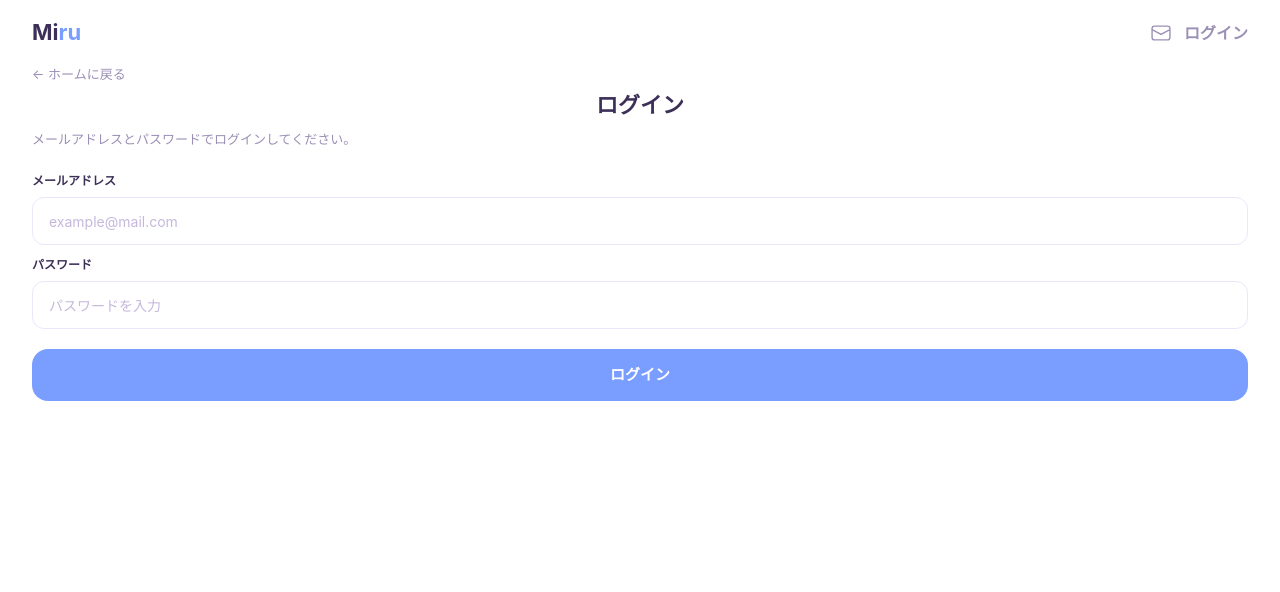
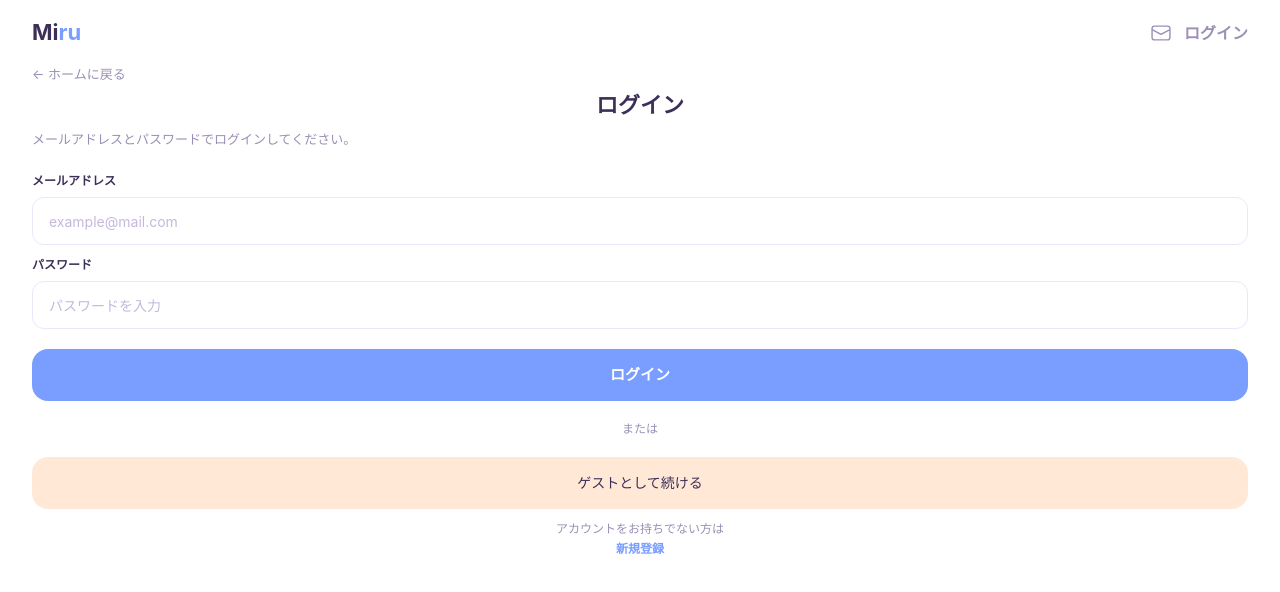
Before and after one commit to risa-h1108/Miru, a React (Vite) app: page /login in a window 1280 px wide. Shown: the top 592 px of the page. Built offline with nearby package versions, Linux system fonts and the light colour scheme; no server answers.

Commit message:
feat: Loginに「または」・ゲストボタン(見た目のみ)・新規登録リンクを追加、上記のスタイルも追加

```diff
--- a/src/auth/Login.tsx
+++ b/src/auth/Login.tsx
@@ -1,6 +1,6 @@
 import { useState } from "react";
 import type { AuthFormValues } from "../types";
-import { useNavigate } from "react-router-dom";
+import { Link, useNavigate } from "react-router-dom";
 import { supabase } from "../lib/supabase";
 import Button from "../components/Button";
 import Header from "../components/Header";
@@ -122,6 +122,24 @@ export default function Login() {
           ログイン
         </Button>
       </div>
+
+      {/* または */}
+      <p className="mt-5 text-center text-xs text-[#9B8FB5]">または</p>
+
+      {/* ゲストボタン(今は見た目だけ、押したときの処理(匿名サインイン)は後で追加する) */}
+      <div className="mt-5">
+        <Button variant="guest">ゲストとして続ける</Button>
+      </div>
+
+      {/* 新規登録への案内 */}
+      <div className="mt-3 text-center text-xs text-[#9B8FB5]">
+        <p>アカウントをお持ちでない方は</p>
+        {/* block：Linkは横並びの部品で、上下の余白(mt-/mb-)が効かないため、
+        　　　　　　横幅いっぱいの行(block)にしてmt-1を効かせる */}
+        <Link to="/signup" className="block mt-1 text-[#799EFF] font-semibold">
+          新規登録
+        </Link>
+      </div>
     </div>
   );
 }
```
